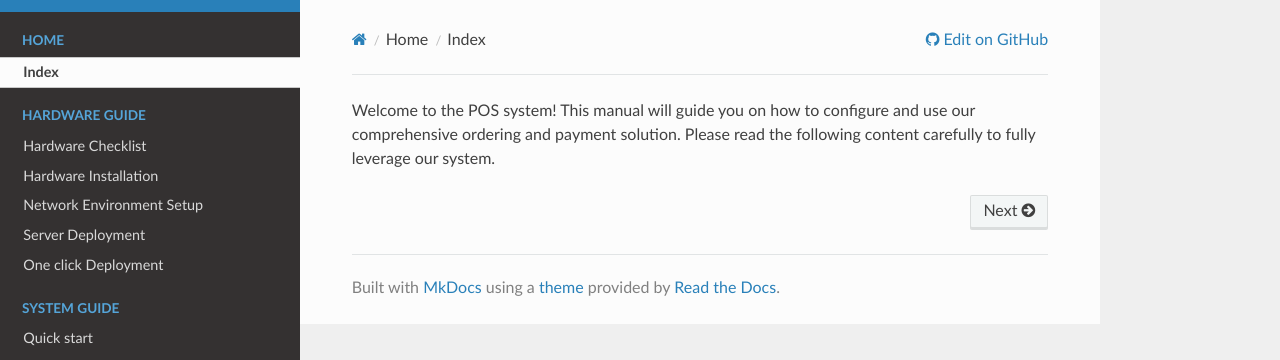
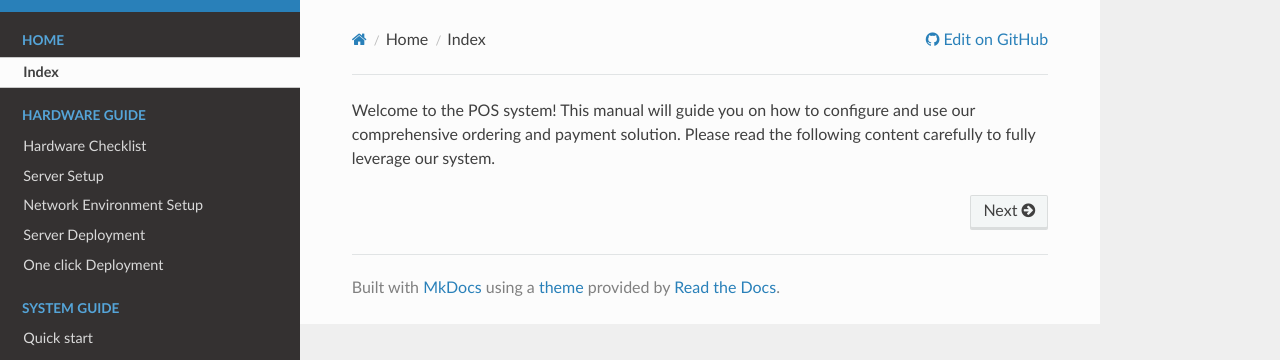
Before and after one commit to readthedocs/tutorial-template, an MkDocs documentation site: the page built from docs/index.md, in a window 1280 px wide. Shown: the top 360 px of the page. Built offline with MkDocs 1.6.1, drawn with Linux system fonts in a browser that asks for light colours; nearby versions of some CDN libraries.

Commit message:
Update mkdocs.yml

```diff
--- a/mkdocs.yml
+++ b/mkdocs.yml
@@ -7,7 +7,7 @@ nav:
     - Index: index.md
   - Hardware Guide:
     - Hardware Checklist: hardwarelist.md
-    - Hardware Installation: hardwareinstallation.md
+    - Server Setup: serversetup.md
     - Network Environment Setup: networkenvsetup.md
     - Server Deployment: serverdeployment.md
     - One click Deployment: oneclickdeployment.md
```
